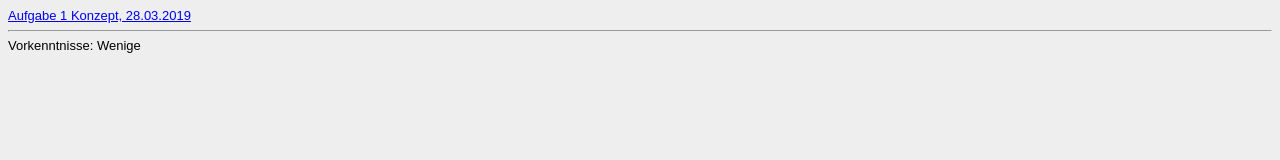
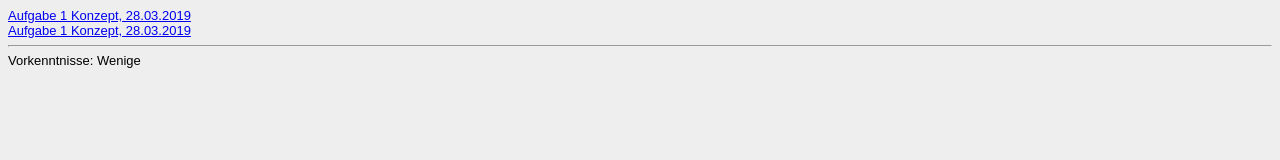
Before and after one commit to JanKolbe1601/JanKolbe1601.github.io, a plain HTML site: page Steckbrief/steckbrief.htm in a window 1280 px wide. Drawn offline with Linux system fonts and the light colour scheme.

Commit message:
Update steckbrief.htm

```diff
--- a/Steckbrief/steckbrief.htm
+++ b/Steckbrief/steckbrief.htm
@@ -4,7 +4,7 @@
 <!-- Hier die Links zu den gelösten Aufgaben einstellen, aktuelle oben, alte stehen lassen! Format: Aufgabenbezeichnung, Datum -->
 
 <a href="https://JanKolbe1601.github.io\Aufgabe 1\Konzept EIA 1 Aufgabe 1.PNG" target="_blank">Aufgabe 1 Konzept, 28.03.2019</a></br>
-
+<a href="https://JanKolbe1601.github.io\Aufgabe 1\Aufgabe 1.html" target="_blank">Aufgabe 1 Konzept, 28.03.2019</a></br>
 
 <!-- Hier bitte die Vorkenntnisse im Bereich Programmierung zu Beginn der Veranstaltung kurz beschreiben! -->
 <hr>
```
